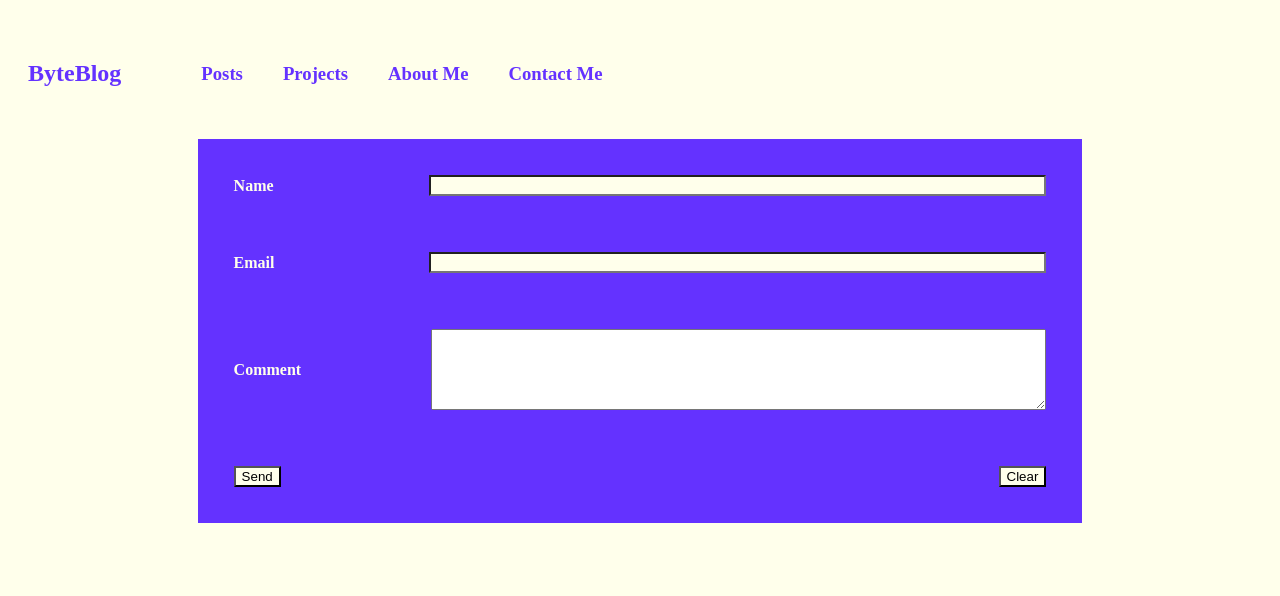
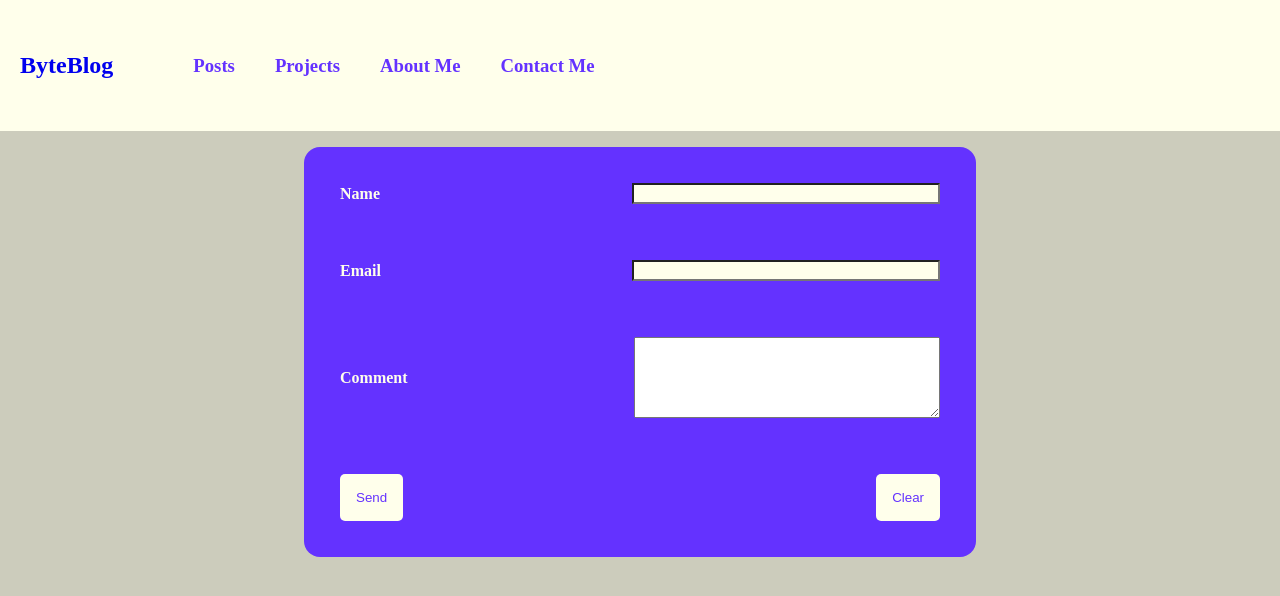
Before and after one commit to noahspoling/flask-blog-builder, a Flask app: page /ContactMe in a window 1280 px wide. Shown: the top 596 px of the page. Run offline with Flask 3, Linux system fonts and the light colour scheme; some libraries are stand-ins or nearby versions.

Commit message:
added package updater organized static files and fixed htmx imports

```diff
--- a/app.py
+++ b/app.py
@@ -1,4 +1,9 @@
 from flask import Flask, render_template
+from services.checkPackages import update_from_json_list
+# <script src="https://unpkg.com/htmx.org@1.9.2" integrity="sha384-L6OqL9pRWyyFU3+/bjdSri+iIphTN/bvYyM37tICVyOJkWZLpP2vGn6VUEXgzg6h" crossorigin="anonymous"></script>
+
+#Check JS Packages
+update_from_json_list('config/jsPackages.json')
 
 app = Flask(__name__)
 
--- /dev/null
+++ b/config/jsPackages.json
@@ -0,0 +1,10 @@
+
+{
+    "packages" : [
+        {
+            "name" : "htmx",
+            "cdn_url" : "https://unpkg.com/htmx.org@1.9.2",
+            "path" : "htmx.min.js"
+        }
+    ]
+}
--- a/static/contactMeLayout.css
+++ b/static/css/contactMeLayout.css
@@ -1,15 +1,16 @@
 main {
-    width: 70%;
+    width: 55%;
     margin-left: auto; margin-right: auto;
 }
 
 form {
-    background-color: rgb(100, 50, 255);
+    background-color: var(--rich-purple);
     display: flex;
     gap: 1rem;
     flex-direction: column;
-
+    border-radius: 1rem;
     padding: 1rem;
+    margin: 1rem;
 }
 
 .formGroup {
@@ -27,10 +28,10 @@ label {
 
 input {
     background: rgb(255, 255, 235);
-    width: 75%;
+    width: 50%;
 }
 textarea {
-    width: 75%;
+    width: 50%;
 }
 
 input:active {
@@ -39,5 +40,20 @@ input:active {
 }
 
 button {
+    max-width: 250px;
+    border-radius: 5px;
+    color: rgb(100, 50, 255);
+    padding: 1rem;
+    border-style: none;
     background: rgb(255, 255, 235);
+
+    transition: all 0.5s ease;
+    transform-origin: center;
 }
+button:hover {
+    border: 1px solid rgb(255, 255, 235);
+    color: rgb(255, 255, 235);
+    background-color: rgb(100, 50, 255);
+
+    transform: scale(1.1);
+}
--- a/static/style.css
+++ b/static/css/style.css
@@ -1,4 +1,18 @@
+:root {
+    --pale-purple: rgb(200, 150, 255);
+    --light-purple: rgb(150, 75, 255);
+    --rich-purple: rgb(100, 50, 255);
+    --dark-purple: rgb(50, 25, 127);
+
+    --deep-yellow: rgb(204, 204, 188);
+    --pale-yellow: rgb(255, 255, 235);
+}
+
+
 nav {
+    padding: 0px;
+    margin: 0px;
+    background-color: var(--pale-yellow);
     display: flex;
     flex-direction: row;
 }
@@ -18,7 +32,7 @@ nav {
 .navTitle {
     vertical-align: middle;
     padding: 20px;
-    color: rgb(100, 50, 255);
+    color: var(--primary-color);
 }
 
 .navBarItemText {
@@ -38,7 +52,9 @@ a {
 
 /* Divs */
 body {
-    background-color: rgb(255, 255, 235);
+    padding: 0px;
+    margin: 0px;
+    background-color: var(--deep-yellow);
 }
 
 main {
--- a/templates/about.html
+++ b/templates/about.html
@@ -4,8 +4,8 @@
     <meta charset="UTF-8">
     <meta name="viewport" content="width=device-width, initial-scale=1.0">
     <title>About Me</title>
-    <script src="https://unpkg.com/htmx.org@1.9.2" integrity="sha384-L6OqL9pRWyyFU3+/bjdSri+iIphTN/bvYyM37tICVyOJkWZLpP2vGn6VUEXgzg6h" crossorigin="anonymous"></script>
-    <link rel="stylesheet" href= "{{ url_for('static', filename='style.css') }}"></link>
+    <script src="{{ url_for('static', filename='js/htmx.min.js') }}"></script>
+    <link rel="stylesheet" href= "{{ url_for('static', filename='css/style.css') }}"></link>
 </head>
 <body>
     <nav>
--- a/templates/contact.html
+++ b/templates/contact.html
@@ -4,9 +4,9 @@
     <meta charset="UTF-8">
     <meta name="viewport" content="width=device-width, initial-scale=1.0">
     <title>Contact Me</title>
-    <script src="https://unpkg.com/htmx.org@1.9.2" integrity="sha384-L6OqL9pRWyyFU3+/bjdSri+iIphTN/bvYyM37tICVyOJkWZLpP2vGn6VUEXgzg6h" crossorigin="anonymous"></script>
-    <link rel="stylesheet" href= "{{ url_for('static', filename='style.css') }}"></link>
-    <link rel="stylesheet" href= "{{ url_for('static', filename='contactMeLayout.css') }}"></link>
+    <script src="{{ url_for('static', filename='js/htmx.min.js') }}"></script>
+    <link rel="stylesheet" href= "{{ url_for('static', filename='css/style.css') }}"></link>
+    <link rel="stylesheet" href= "{{ url_for('static', filename='css/contactMeLayout.css') }}"></link>
 </head>
 <body>
     <nav>
```
Also changed, not shown: services/checkPackages.py (added, +43 -0 lines), templates/index.html (+10 -10 lines), templates/posts.html (+10 -10 lines), templates/projects.html (+10 -10 lines), 1 other file.
